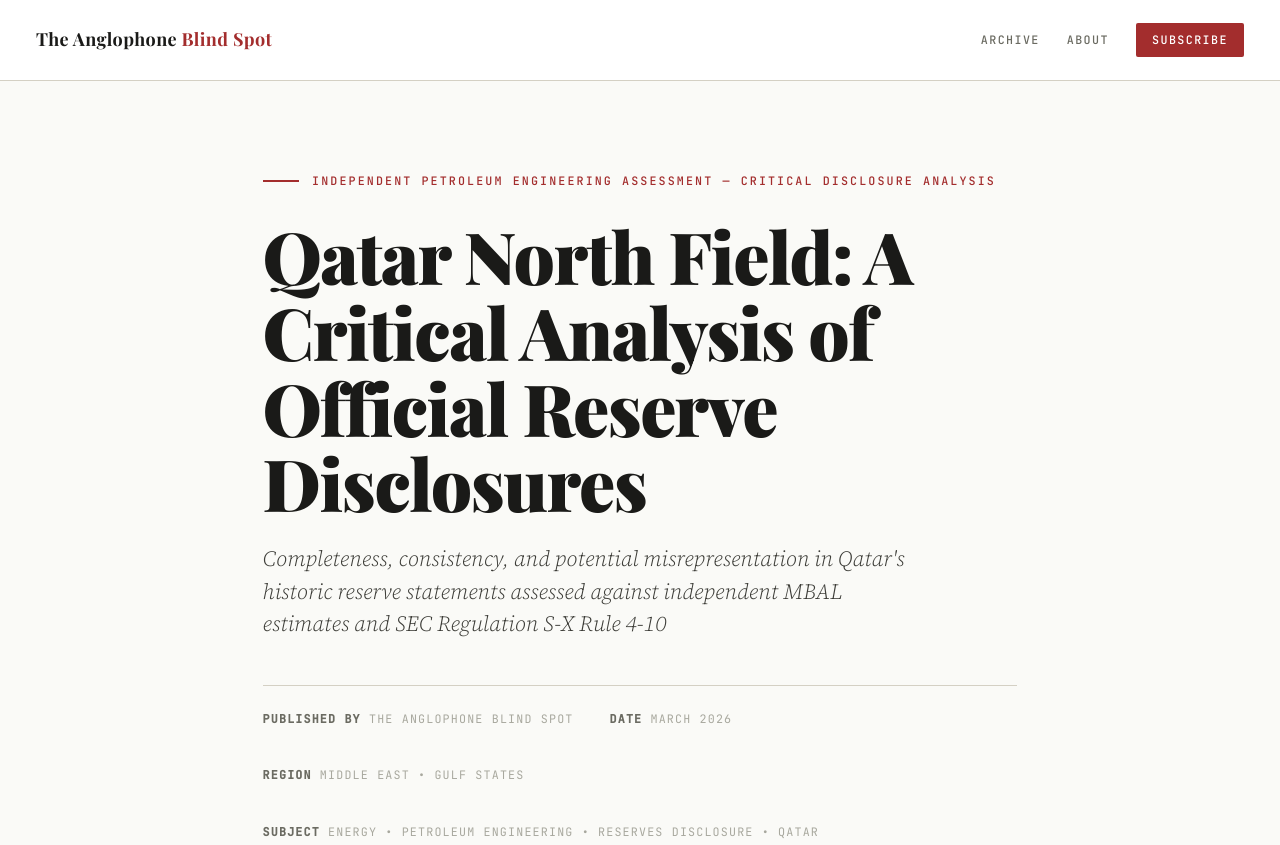
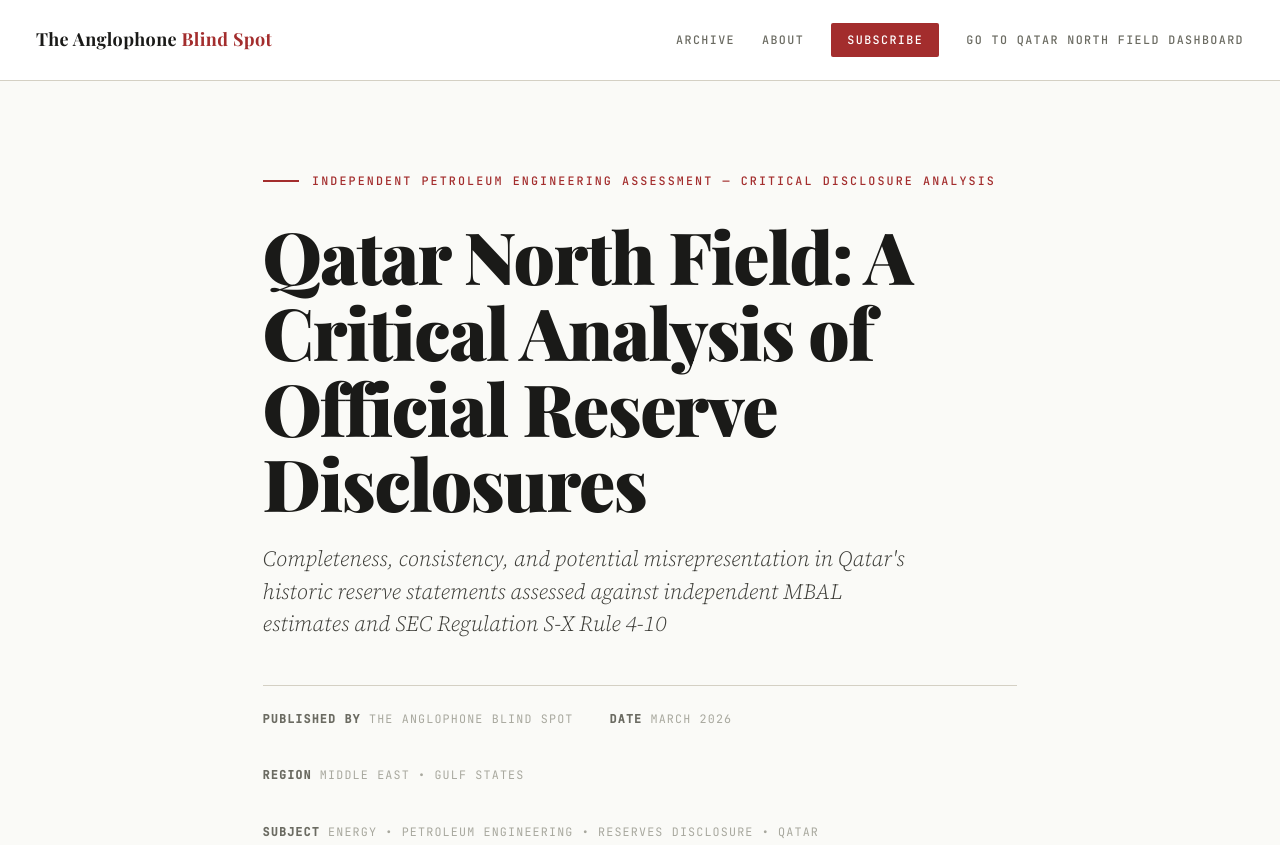
Before and after one commit to ivanapark1977-byte/Qatar-North-Field-Reserves, a plain HTML site: page index.html in a window 1280 px wide. Shown: the top 845 px of the page. Drawn offline with nearby package versions, Linux system fonts and the light colour scheme; a web font is replaced by a local one.

Commit message:
Update index.html

```diff
--- a/index.html
+++ b/index.html
@@ -549,6 +549,7 @@
     <a href="https://ivanapark1.substack.com/archive">Archive</a>
     <a href="https://ivanapark1.substack.com/about">About</a>
     <a href="https://ivanapark1.substack.com/subscribe" class="sub-link">Subscribe</a>
+    <a href="./dashboard/">Go to Qatar North Field Dashboard</a>
   </nav>
 </header>
 
```
